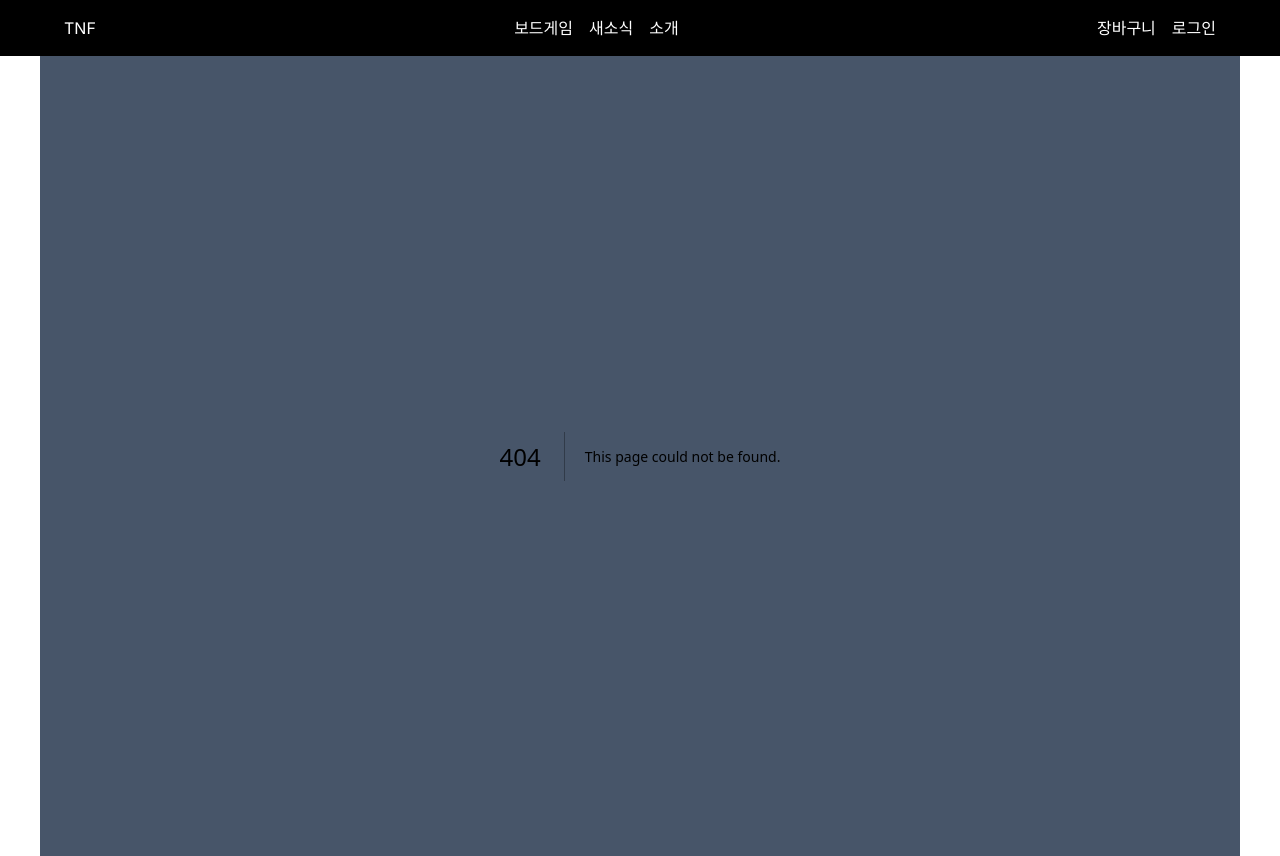
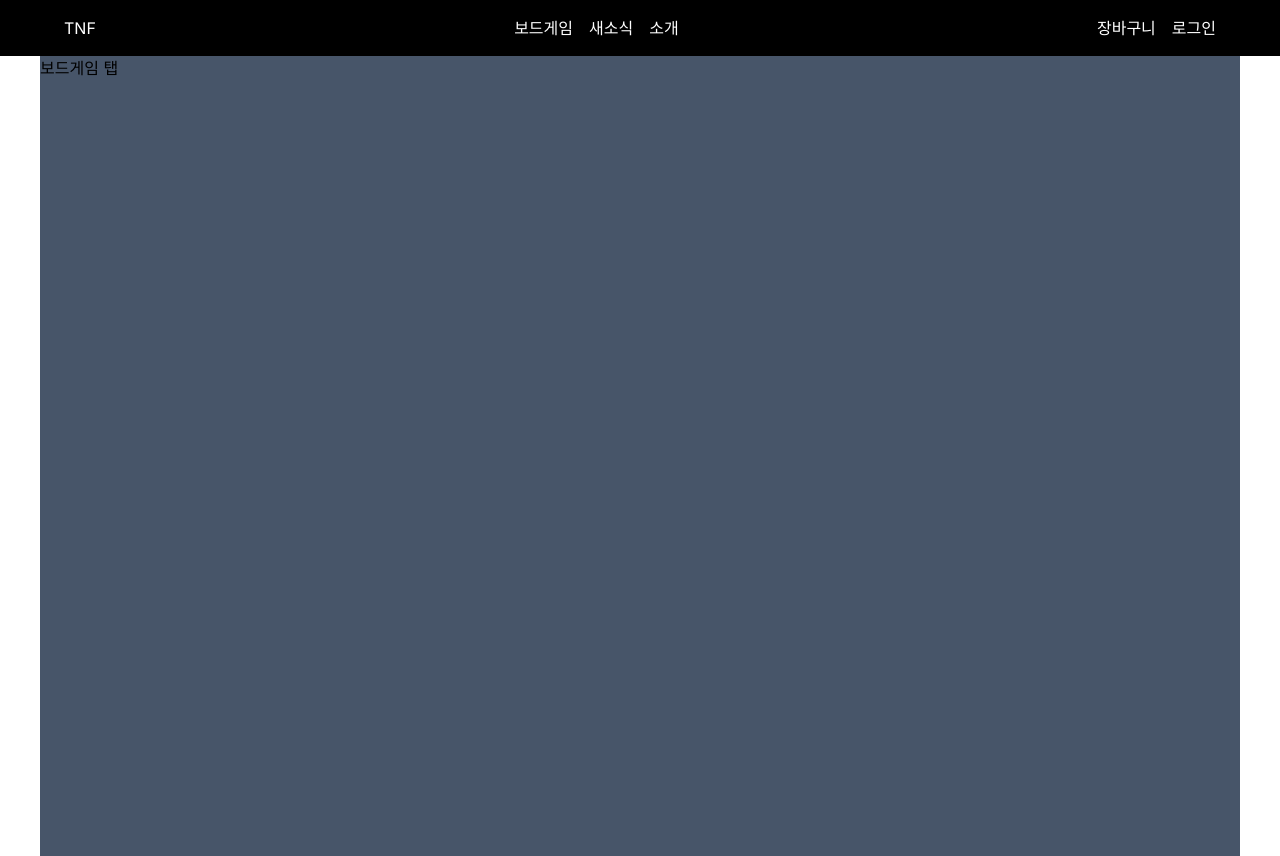
Before and after one commit to nsr1349/TNF, a Next.js app: page /boardgame in a window 1280 px wide. Before the commit this address had no page. Built offline with nearby package versions, Linux system fonts and the light colour scheme.

Commit message:
feat: 페이지 기본 양식 추가

```diff
--- /dev/null
+++ b/src/app/about/page.tsx
@@ -0,0 +1,5 @@
+export default function About() {
+  return (
+    <div>소개 탭</div>
+  );
+}
--- /dev/null
+++ b/src/app/boardgame/page.tsx
@@ -0,0 +1,5 @@
+export default function Boardgame() {
+  return (
+    <div>보드게임 탭</div>
+  );
+}
--- /dev/null
+++ b/src/app/news/page.tsx
@@ -0,0 +1,5 @@
+export default function News() {
+  return (
+    <div>뉴스 탭</div>
+  );
+}
```
